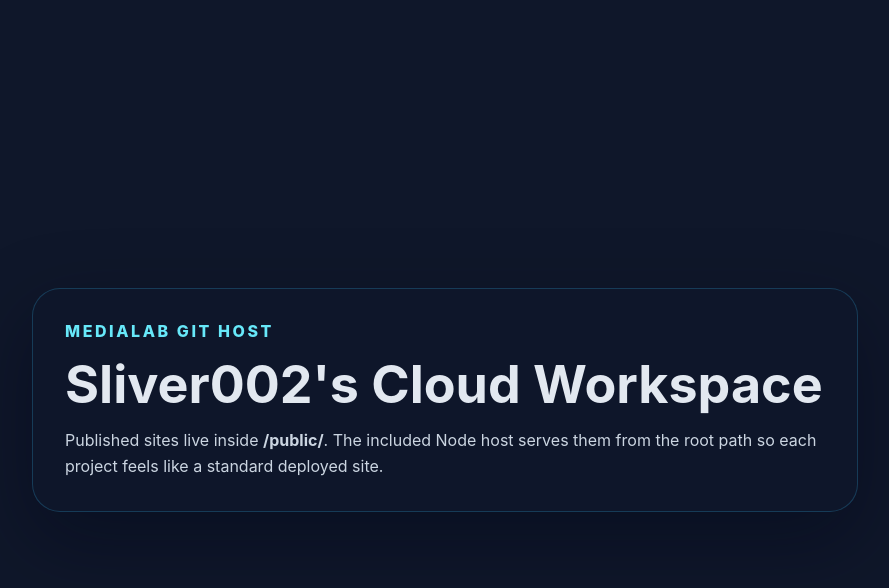
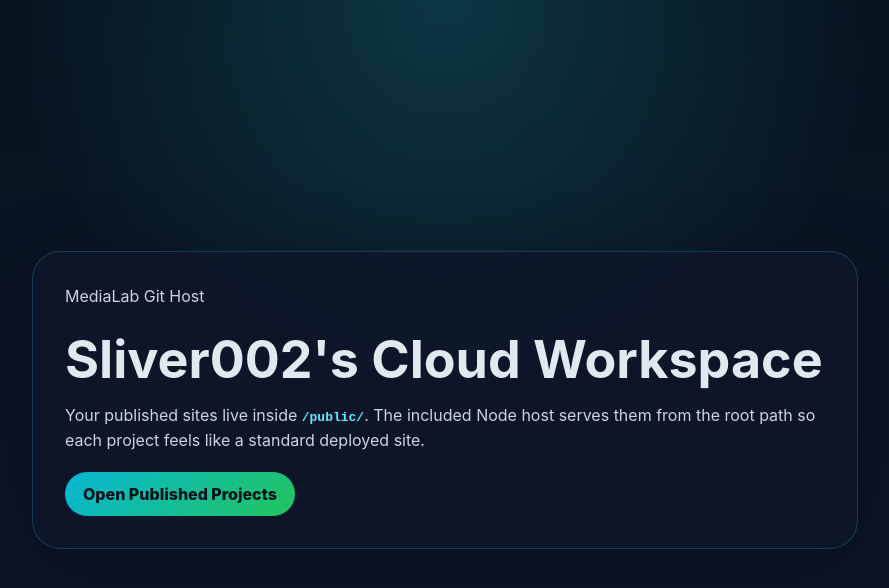
Before and after one commit to Sliver002/sliver2, a website: page public/index.html in a window 1280 px wide. Shown: the whole page, without its empty margins (195-1084 px from the left). Drawn offline with Linux system fonts and the light colour scheme.

Commit message:
Initialize public/index.html for MediaLab hosting

```diff
--- a/public/index.html
+++ b/public/index.html
@@ -4,12 +4,51 @@
     <meta charset="UTF-8" />
     <meta name="viewport" content="width=device-width, initial-scale=1.0" />
     <title>MediaLab Cloud Storage</title>
+    <style>
+      body {
+        margin: 0;
+        min-height: 100vh;
+        display: grid;
+        place-items: center;
+        background:
+          radial-gradient(circle at top, rgba(34, 211, 238, 0.18), transparent 42%),
+          linear-gradient(180deg, #07131f 0%, #0f172a 100%);
+        color: #e2e8f0;
+        font-family: Inter, system-ui, sans-serif;
+      }
+      .card {
+        width: min(92vw, 760px);
+        border-radius: 28px;
+        padding: 32px;
+        background: rgba(15, 23, 42, 0.86);
+        border: 1px solid rgba(56, 189, 248, 0.22);
+        box-shadow: 0 28px 80px rgba(2, 6, 23, 0.4);
+      }
+      h1 { margin: 0 0 12px; font-size: clamp(2rem, 5vw, 3.25rem); }
+      p { margin: 0 0 18px; color: #cbd5e1; line-height: 1.6; }
+      a {
+        display: inline-flex;
+        align-items: center;
+        gap: 10px;
+        padding: 12px 18px;
+        border-radius: 999px;
+        background: linear-gradient(135deg, #06b6d4, #22c55e);
+        color: #03111a;
+        font-weight: 800;
+        text-decoration: none;
+      }
+      code {
+        color: #67e8f9;
+        font-weight: 700;
+      }
+    </style>
   </head>
-  <body style="margin:0;min-height:100vh;display:grid;place-items:center;background:#0f172a;color:#e2e8f0;font-family:Inter,system-ui,sans-serif;">
-    <main style="width:min(92vw,760px);padding:32px;border-radius:28px;background:rgba(15,23,42,.86);border:1px solid rgba(56,189,248,.22);box-shadow:0 28px 80px rgba(2,6,23,.4);">
-      <p style="margin:0 0 12px;color:#67e8f9;font-weight:800;letter-spacing:.16em;text-transform:uppercase;">MediaLab Git Host</p>
-      <h1 style="margin:0 0 12px;font-size:clamp(2rem,5vw,3.25rem);">Sliver002's Cloud Workspace</h1>
-      <p style="margin:0;color:#cbd5e1;line-height:1.6;">Published sites live inside <strong>/public/</strong>. The included Node host serves them from the root path so each project feels like a standard deployed site.</p>
-    </main>
+  <body>
+    <section class="card">
+      <p>MediaLab Git Host</p>
+      <h1>Sliver002's Cloud Workspace</h1>
+      <p>Your published sites live inside <code>/public/</code>. The included Node host serves them from the root path so each project feels like a standard deployed site.</p>
+      <a href="./">Open Published Projects</a>
+    </section>
   </body>
 </html>
```
